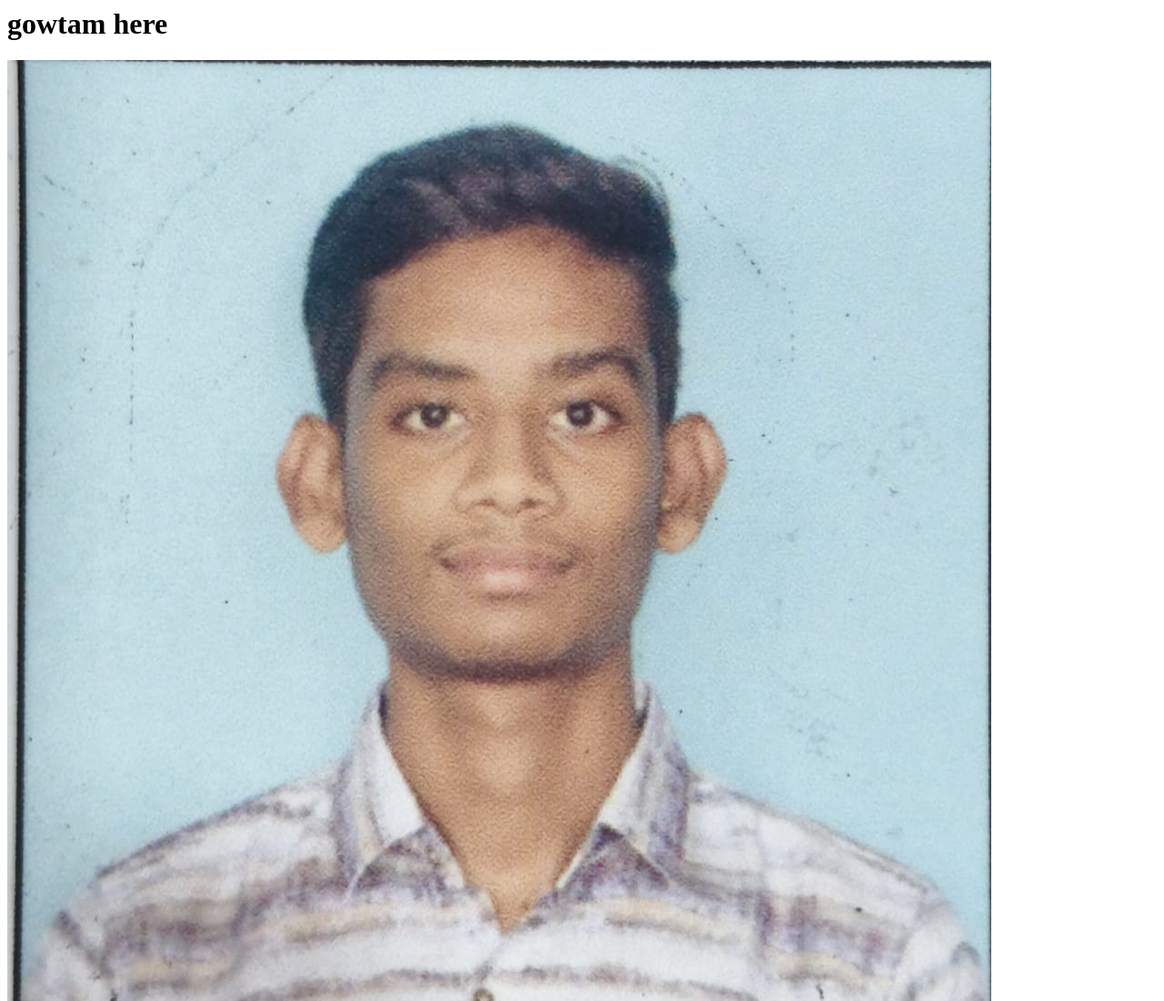
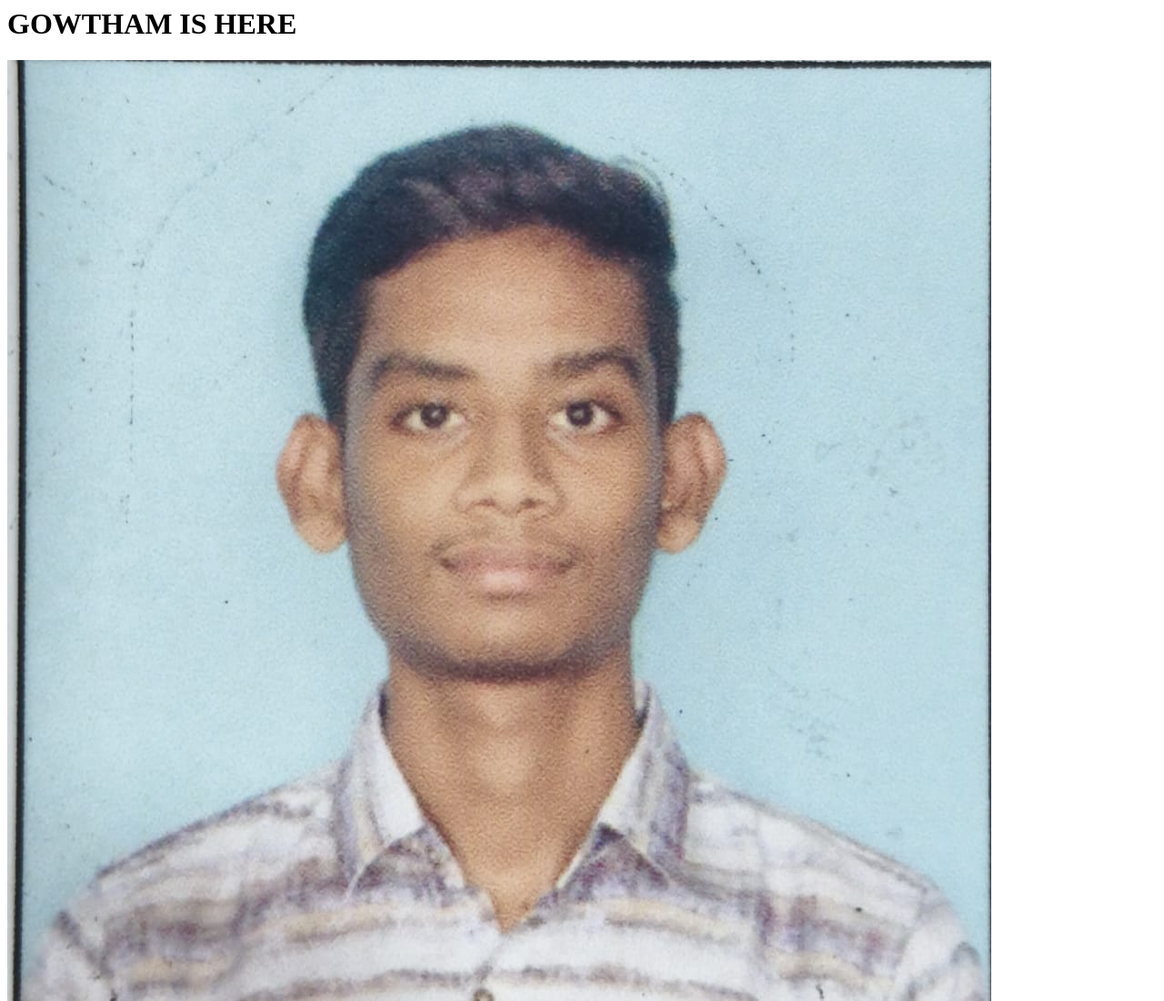
Before and after one commit to Gowthamgandi2007/gowthamgithub.com, a plain HTML site: page index.html in a window 1280 px wide. Shown: the top 1100 px of the page at 91% size. Drawn offline with Linux system fonts and the light colour scheme.

Commit message:
MY PROFILE

```diff
--- a/index.html
+++ b/index.html
@@ -1,2 +1,2 @@
-<h1> gowtam here</h1>
+<h1> GOWTHAM IS HERE </h1>
 <img src="WhatsApp Image 2026-02-07 at 9.40.42 PM.jpeg">
```
